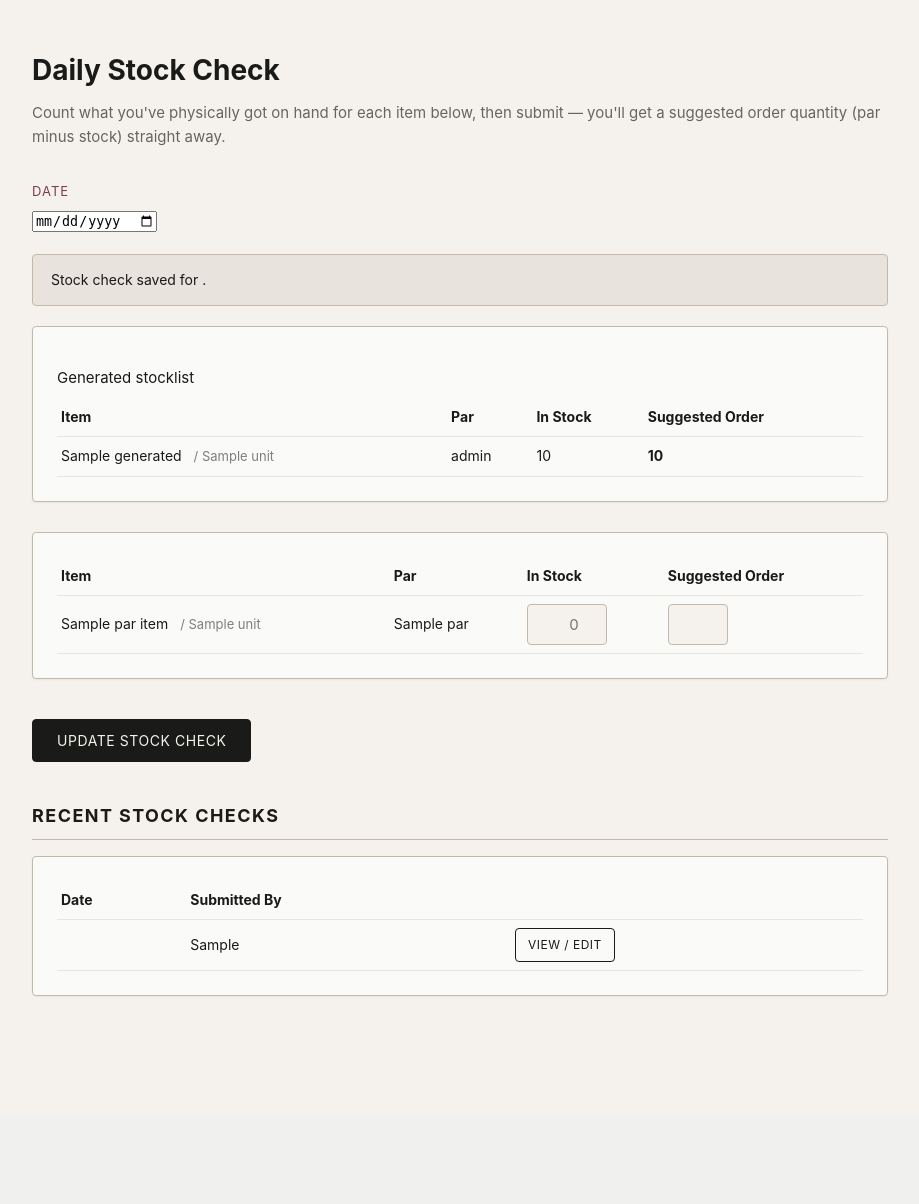
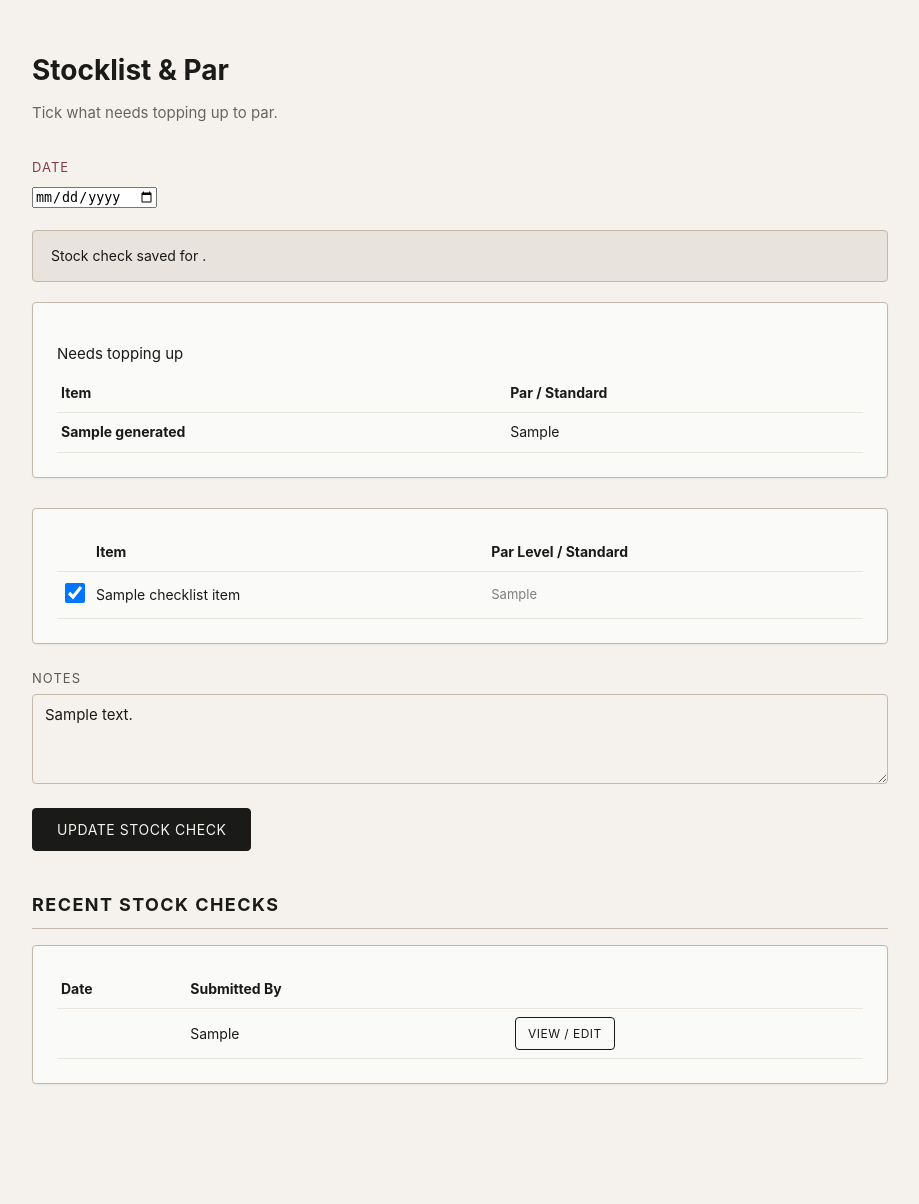
Before and after one commit to joeldinatale0/qtrkitchen, a Node project: template views/stock-check.ejs in a window 1280 px wide. Shown: the part 55-1259 px from the top of the page, without its empty margins (180-1099 px from the left). Before the commit the page ends 1051 px from the top, so only its background shows below. Run offline with Node 20 templates, Linux system fonts and the light colour scheme; the template is opened without the code that fills it: most values are stand-ins (such as "Sample title", 1, 10 or a date in 2020); some libraries are stand-ins or nearby versions.

Commit message:
Rebuild Stock Check to match the real paper stocklist booklets
The first version used numeric par levels + computed suggested-order quantities, but the actual in-store process is a checkbox list against a written standard ('3 boxes', 'Fill', 'PAR as required') — staff tick whatever needs topping up, nothing more. Rebuilt to match exactly, scoped to Essendon only for now (its real 40-item booklet transcribed and seeded) — other shops get their own checklist added later.

New stock_checklist_items table holds each shop's own item/standard list (seeded per shop, not shared); stock_checks gained a notes field; stock_check_items (the brief numeric version, never actually used) replaced by stock_check_entries (checklist_item_id, name, par_standard, needs_topup). The generated stocklist on submit is just the ticked rows.

Co-Authored-By: Claude Sonnet 5 <noreply@anthropic.com>

```diff
--- a/server.js
+++ b/server.js
@@ -919,50 +919,43 @@ app.post("/eod-cash", requireAuth, requireRole("shop"), (req, res) => {
 });
 
 // ---------- Shop: daily stock checklist ----------
-// Standalone from actually placing a food order — staff count what's on
-// hand for every item that has a par level, and a suggested order
-// quantity (par minus stock, floored at 0) is shown back to them the
-// instant they submit, as well as stored as its own daily record.
+// Matches the real paper "Stocklist & Par" booklets used in-store: each
+// shop has its own list of items against a written par standard ("3
+// boxes", "Fill", "PAR as required" — not a plain number), and staff tick
+// whichever ones need topping up. The generated stocklist is just the
+// ticked rows. Only Essendon has a checklist seeded so far (see db.js).
 
 app.get("/stock-check", requireAuth, requireRole("shop"), (req, res) => {
   const checkDate = /^\d{4}-\d{2}-\d{2}$/.test(req.query.date || "") ? req.query.date : melbourneDateString();
-  const shopId = req.session.user.id;
-
-  const parRows = db
-    .prepare(
-      `SELECT sip.item_id, sip.par_level, sip.par_level_weekend, i.name, i.unit, i.sort_order
-       FROM shop_item_pars sip JOIN items i ON i.id = sip.item_id
-       WHERE sip.shop_id = ? AND i.active = 1
-       ORDER BY i.sort_order`
-    )
-    .all(shopId);
-  const parItems = parRows.map((r) => ({
-    itemId: r.item_id,
-    name: r.name,
-    unit: r.unit,
-    par: effectivePar(r, checkDate),
-  }));
+  const shopSlug = req.session.user.slug;
+
+  const checklistItems = db
+    .prepare("SELECT * FROM stock_checklist_items WHERE shop_slug = ? AND active = 1 ORDER BY sort_order")
+    .all(shopSlug);
 
   const existing = db
     .prepare("SELECT * FROM stock_checks WHERE shop_slug = ? AND check_date = ?")
-    .get(req.session.user.slug, checkDate);
-  let existingStock = {};
+    .get(shopSlug, checkDate);
+  let existingTicked = {};
   let generated = null;
   if (existing) {
-    const rows = db.prepare("SELECT * FROM stock_check_items WHERE stock_check_id = ? ORDER BY id").all(existing.id);
-    rows.forEach((r) => (existingStock[r.item_id] = r.current_stock));
-    if (req.query.saved === "1") generated = rows;
+    const rows = db.prepare("SELECT * FROM stock_check_entries WHERE stock_check_id = ? ORDER BY id").all(existing.id);
+    rows.forEach((r) => {
+      if (r.checklist_item_id) existingTicked[r.checklist_item_id] = Boolean(r.needs_topup);
+    });
+    if (req.query.saved === "1") generated = rows.filter((r) => r.needs_topup);
   }
 
   const recent = db
     .prepare("SELECT * FROM stock_checks WHERE shop_slug = ? ORDER BY check_date DESC LIMIT 14")
-    .all(req.session.user.slug);
+    .all(shopSlug);
 
   res.render("stock-check", {
     checkDate,
     today: melbourneDateString(),
-    parItems,
-    existingStock,
+    checklistItems,
+    existingTicked,
+    existingNotes: existing ? existing.notes : "",
     existing,
     generated,
     recent,
@@ -972,59 +965,53 @@ app.get("/stock-check", requireAuth, requireRole("shop"), (req, res) => {
 app.post("/stock-check", requireAuth, requireRole("shop"), (req, res) => {
   const checkDate = req.body.check_date;
   if (!/^\d{4}-\d{2}-\d{2}$/.test(checkDate || "")) return res.redirect("/stock-check");
-  const shopId = req.session.user.id;
   const shopSlug = req.session.user.slug;
-
-  const parRows = db
-    .prepare(
-      `SELECT sip.item_id, sip.par_level, sip.par_level_weekend, i.name, i.unit
-       FROM shop_item_pars sip JOIN items i ON i.id = sip.item_id
-       WHERE sip.shop_id = ? AND i.active = 1`
-    )
-    .all(shopId);
-
-  const rows = parRows.map((r) => {
-    const par = effectivePar(r, checkDate);
-    const raw = req.body[`stock_${r.item_id}`];
-    const stock = raw !== undefined && raw !== "" ? parseInt(raw, 10) : null;
-    const suggested = stock !== null ? Math.max(par - stock, 0) : null;
-    return { itemId: r.item_id, name: r.name, unit: r.unit, par, stock, suggested };
-  });
+  const notes = (req.body.notes || "").trim();
+
+  const checklistItems = db
+    .prepare("SELECT * FROM stock_checklist_items WHERE shop_slug = ? AND active = 1")
+    .all(shopSlug);
+
+  const rows = checklistItems.map((item) => ({
+    checklistItemId: item.id,
+    name: item.name,
+    parStandard: item.par_standard,
+    needsTopup: req.body[`topup_${item.id}`] === "on",
+  }));
 
   const { lastInsertRowid: stockCheckId } = (() => {
     const existing = db.prepare("SELECT id FROM stock_checks WHERE shop_slug = ? AND check_date = ?").get(shopSlug, checkDate);
     if (existing) {
-      db.prepare("UPDATE stock_checks SET submitted_by = ?, submitted_at = CURRENT_TIMESTAMP WHERE id = ?").run(
-        req.session.staffMember.name,
-        existing.id
-      );
-      db.prepare("DELETE FROM stock_check_items WHERE stock_check_id = ?").run(existing.id);
+      db.prepare(
+        "UPDATE stock_checks SET notes = ?, submitted_by = ?, submitted_at = CURRENT_TIMESTAMP WHERE id = ?"
+      ).run(notes || null, req.session.staffMember.name, existing.id);
+      db.prepare("DELETE FROM stock_check_entries WHERE stock_check_id = ?").run(existing.id);
       return { lastInsertRowid: existing.id };
     }
     return db
-      .prepare("INSERT INTO stock_checks (shop_slug, check_date, submitted_by) VALUES (?, ?, ?)")
-      .run(shopSlug, checkDate, req.session.staffMember.name);
+      .prepare("INSERT INTO stock_checks (shop_slug, check_date, notes, submitted_by) VALUES (?, ?, ?, ?)")
+      .run(shopSlug, checkDate, notes || null, req.session.staffMember.name);
   })();
 
-  const insertItem = db.prepare(
-    "INSERT INTO stock_check_items (stock_check_id, item_id, name, unit, par_level, current_stock, suggested_qty) VALUES (?, ?, ?, ?, ?, ?, ?)"
+  const insertEntry = db.prepare(
+    "INSERT INTO stock_check_entries (stock_check_id, checklist_item_id, name, par_standard, needs_topup) VALUES (?, ?, ?, ?, ?)"
   );
   for (const r of rows) {
-    insertItem.run(stockCheckId, r.itemId, r.name, r.unit, r.par, r.stock, r.suggested);
+    insertEntry.run(stockCheckId, r.checklistItemId, r.name, r.parStandard, r.needsTopup ? 1 : 0);
   }
 
   if (process.env.GMAIL_APP_PASSWORD) {
+    const toppedUp = rows.filter((r) => r.needsTopup);
     const lines = [
       `Stock check — ${req.session.user.name} — ${checkDate}`,
       `Submitted by: ${req.session.staffMember.name}`,
       ``,
-      ...rows.map(
-        (r) =>
-          `  ${r.name} (${r.unit}) — par ${r.par}, have ${r.stock !== null ? r.stock : "?"} -> suggested order: ${
-            r.suggested !== null ? r.suggested : "n/a"
-          }`
-      ),
+      toppedUp.length > 0
+        ? `Needs topping up:`
+        : `Nothing needs topping up today.`,
+      ...toppedUp.map((r) => `  - ${r.name} (par: ${r.parStandard})`),
     ];
+    if (notes) lines.push(``, `Notes: ${notes}`);
     sendEmail({
       to: EMAIL_TO,
       subject: `Stock check — ${req.session.user.name} — ${checkDate}`,
@@ -1474,7 +1461,7 @@ app.get("/kitchen/shop/:slug/stock-checks", requireAuth, requireRole("kitchen"),
     const check = checks.find((c) => c.check_date === req.query.date);
     if (check) {
       const items = db
-        .prepare("SELECT * FROM stock_check_items WHERE stock_check_id = ? ORDER BY id")
+        .prepare("SELECT * FROM stock_check_entries WHERE stock_check_id = ? ORDER BY id")
         .all(check.id);
       selected = { check, items };
     }
--- a/views/stock-check.ejs
+++ b/views/stock-check.ejs
@@ -2,11 +2,8 @@
 <%- include('partials/topbar') %>
 
 <div class="container">
-  <h1>Daily Stock Check</h1>
-  <p class="subtitle">
-    Count what you've physically got on hand for each item below, then submit — you'll get a suggested order
-    quantity (par minus stock) straight away.
-  </p>
+  <h1>Stocklist &amp; Par</h1>
+  <p class="subtitle">Tick what needs topping up to par.</p>
 
   <form method="GET" action="/stock-check" class="eod-meta" style="margin-bottom: 20px;">
     <div>
@@ -18,59 +15,61 @@
   <% if (generated) { %>
     <div class="success-banner" style="margin-bottom: 20px;">Stock check saved for <%= formatDate(checkDate) %>.</div>
     <div class="card" style="margin-bottom: 30px;">
-      <p class="item-name" style="margin-bottom: 8px;">Generated stocklist</p>
+      <p class="item-name" style="margin-bottom: 8px;">Needs topping up</p>
+      <% if (generated.length === 0) { %>
+        <p class="muted">Nothing needs topping up today.</p>
+      <% } else { %>
         <table>
           <thead>
-          <tr><th>Item</th><th>Par</th><th>In Stock</th><th>Suggested Order</th></tr>
+            <tr><th>Item</th><th>Par / Standard</th></tr>
           </thead>
           <tbody>
             <% generated.forEach(function(r) { %>
               <tr>
-              <td><%= r.name %> <span class="item-unit">/ <%= r.unit %></span></td>
-              <td><%= r.par_level %></td>
-              <td><%= r.current_stock !== null ? r.current_stock : '—' %></td>
-              <td><strong><%= r.suggested_qty !== null ? r.suggested_qty : '—' %></strong></td>
+                <td><strong><%= r.name %></strong></td>
+                <td><%= r.par_standard %></td>
               </tr>
             <% }) %>
           </tbody>
         </table>
+      <% } %>
     </div>
   <% } %>
 
-  <% if (parItems.length === 0) { %>
-    <p class="muted">No items have a par level set for this shop yet — ask Joel to set some under Par Levels.</p>
+  <% if (checklistItems.length === 0) { %>
+    <p class="muted">No stocklist set up for this shop yet.</p>
   <% } else { %>
     <form method="POST" action="/stock-check">
       <input type="hidden" name="check_date" value="<%= checkDate %>" />
       <div class="card">
         <table>
           <thead>
-            <tr><th>Item</th><th>Par</th><th>In Stock</th><th>Suggested Order</th></tr>
+            <tr><th></th><th>Item</th><th>Par Level / Standard</th></tr>
           </thead>
           <tbody>
-            <% parItems.forEach(function(item) { %>
+            <% checklistItems.forEach(function(item) { %>
               <tr>
-                <td><%= item.name %> <span class="item-unit">/ <%= item.unit %></span></td>
-                <td><%= item.par %></td>
-                <td>
+                <td style="width: 32px;">
                   <input
-                    type="number"
-                    name="stock_<%= item.itemId %>"
-                    class="stock-input"
-                    data-par="<%= item.par %>"
-                    min="0"
-                    step="1"
-                    style="width: 80px;"
-                    value="<%= existingStock[item.itemId] !== undefined ? existingStock[item.itemId] : '' %>"
-                    placeholder="0"
+                    type="checkbox"
+                    name="topup_<%= item.id %>"
+                    style="width: 20px; height: 20px;"
+                    <%= existingTicked[item.id] ? 'checked' : '' %>
                   />
                 </td>
-                <td><input type="text" class="suggested-preview" readonly value="" tabindex="-1" style="width: 60px;" /></td>
+                <td><%= item.name %></td>
+                <td class="muted"><%= item.par_standard %></td>
               </tr>
             <% }) %>
           </tbody>
         </table>
       </div>
+
+      <div style="margin-top: 16px;">
+        <label for="notes">Notes</label>
+        <textarea id="notes" name="notes" rows="2" style="width: 100%;"><%= existingNotes %></textarea>
+      </div>
+
       <button class="btn btn-filled" type="submit" style="margin-top: 16px;">
         <%= existing ? 'Update' : 'Submit' %> Stock Check
       </button>
@@ -98,20 +97,5 @@
   <% } %>
 </div>
 
-<script>
-  document.querySelectorAll('.stock-input').forEach(function (stockInput) {
-    var par = parseInt(stockInput.dataset.par, 10);
-    var suggestedPreview = stockInput.closest('tr').querySelector('.suggested-preview');
-
-    function update() {
-      var stock = parseInt(stockInput.value, 10);
-      suggestedPreview.value = isNaN(stock) ? '' : Math.max(par - stock, 0);
-    }
-
-    stockInput.addEventListener('input', update);
-    update();
-  });
-</script>
-
 </body>
 </html>
```
Also changed, not shown: db.js (+82 -8 lines), views/kitchen-shop-stock-checks.ejs (+7 -5 lines). Lines whose indentation alone changed are shown as unchanged.
